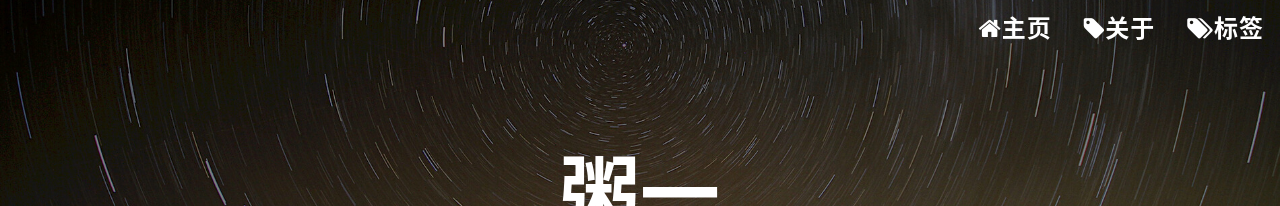
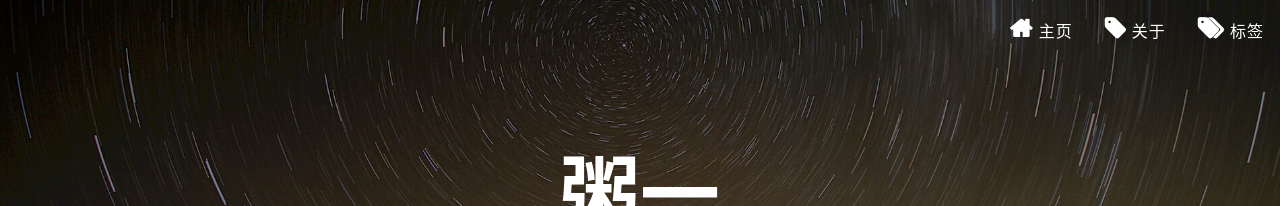
Before and after one commit to Winnie25/mondayc.github.io, a Jekyll site: the page built from index.html, in a window 1280 px wide. Shown: the top 206 px of the page. Built offline with Jekyll 4.4.1, drawn with Linux system fonts in a browser that asks for light colours; nearby versions of some CDN libraries; Markdown is read by kramdown in place of the engine named in the settings; the list of posts is cut into pages by our own code; comment, search, counter and statistics services are not loaded.

Commit message:
change nav font

```diff
--- a/_includes/nav.html
+++ b/_includes/nav.html
@@ -17,13 +17,13 @@
             <div class="navbar-collapse">
                 <ul class="nav navbar-nav navbar-right">
                     <li>
-                        <a href="{{ site.baseurl }}/"><span class="fa fa-home"></span>主页</a>
+                        <a href="{{ site.baseurl }}/"><span class="fa fa-home"></span>&nbsp;主页</a>
                     </li>
                     <li>
-                        <a href="{{ site.baseurl }}/about/"><span class="fa fa-tag"></span>关于</a>
+                        <a href="{{ site.baseurl }}/about/"><span class="fa fa-tag"></span>&nbsp;关于</a>
                     </li>
                     <li>
-                        <a href="{{ site.baseurl }}/tags/"><span class="fa fa-tags"></span>标签</a>
+                        <a href="{{ site.baseurl }}/tags/"><span class="fa fa-tags"></span>&nbsp;标签</a>
                     </li>
 <!--                     {% for page in site.pages %}{% if page.title %}
                     <li>
--- a/css/mystyle.css
+++ b/css/mystyle.css
@@ -20,7 +20,14 @@ footer{
 	-webkit-transition: all .3s;
 	transition: all .3s;
 }
-.navbar-custom .nav li a {
+.navbar-custom .nav li a{
+    text-transform: uppercase;
+    font-size: 16px;
+    line-height: 25px;
+    font-weight: 400;
+    letter-spacing: 1px;
+}
+.navbar-custom .nav li a span{
     text-transform: uppercase;
     font-size: 24px;
     line-height: 25px;
```
